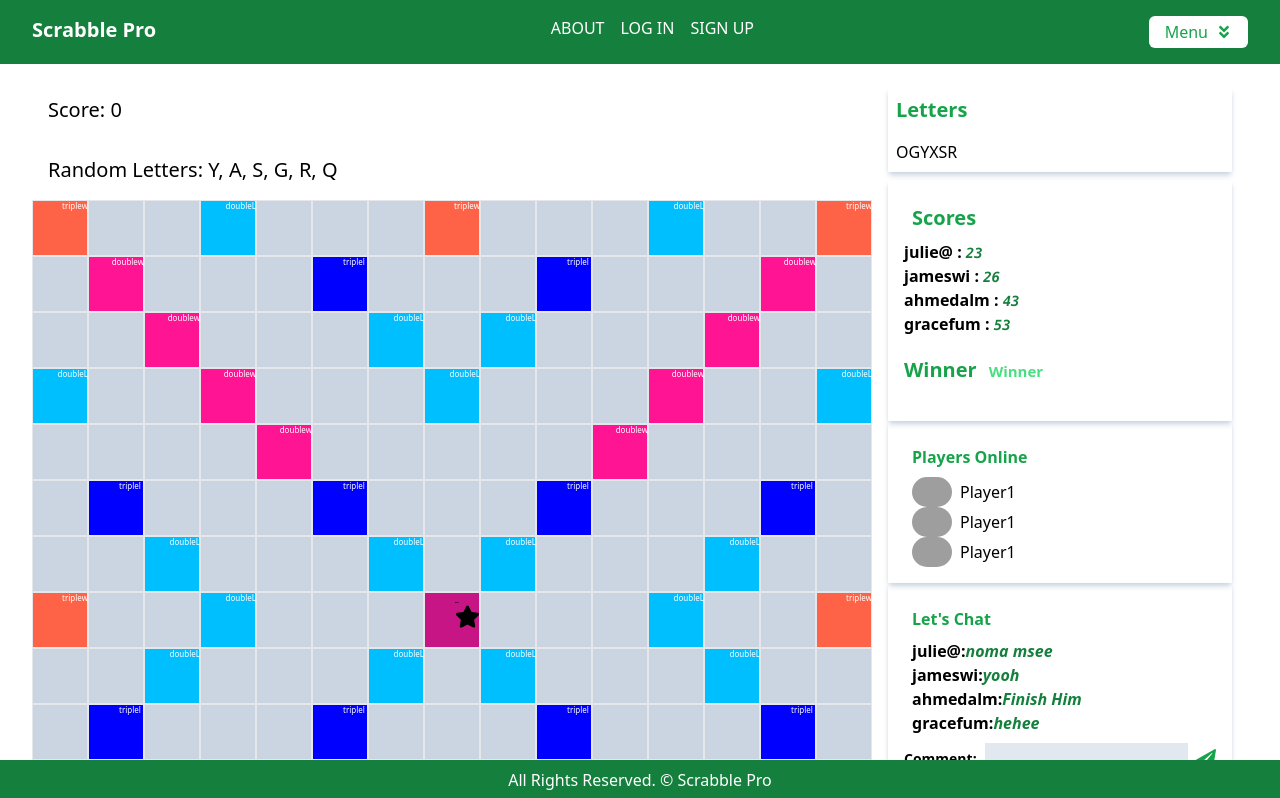
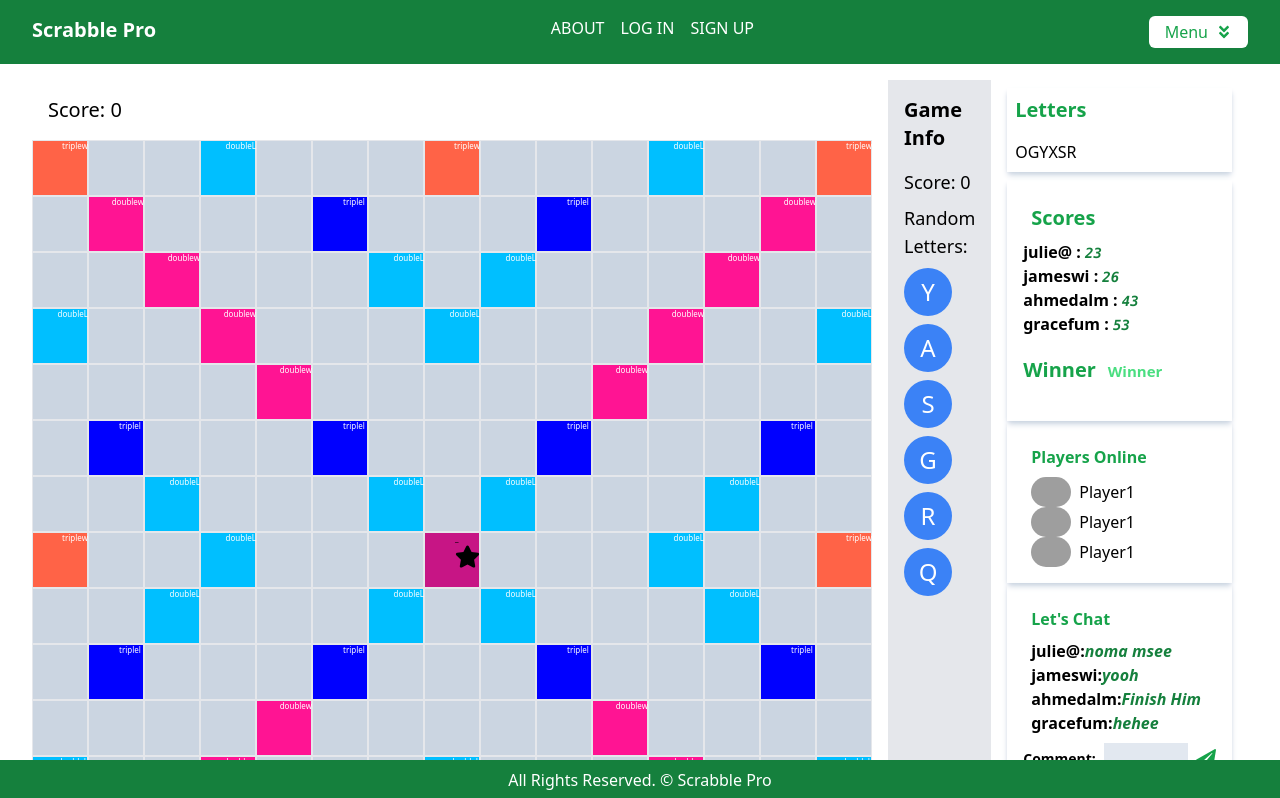
Before and after one commit to Topher254/scrabble, a React (Vite) app: page / in a window 1280 px wide. Shown: the top 798 px of the page. Built offline with nearby package versions, Linux system fonts and the light colour scheme; data requests are answered from the project's data file; grey boxes are pictures that could not be loaded.

Commit message:
better version

```diff
--- /dev/null
+++ b/src/Components/LetterCapture.jsx
@@ -0,0 +1,21 @@
+import React from "react";
+
+const LetterCapture = ({ onLetterSelect }) => {
+  const letters = ["A", "B", "C", "D", "E"]; // Example letters
+
+  return (
+    <div>
+      {letters.map((letter) => (
+        <button
+          key={letter}
+          onClick={() => onLetterSelect(letter)}
+          className="letter-button"
+        >
+          {letter}
+        </button>
+      ))}
+    </div>
+  );
+};
+
+export default LetterCapture;
--- a/src/Components/Maingame.jsx
+++ b/src/Components/Maingame.jsx
@@ -1,28 +1,20 @@
 import React from "react";
-
-import { GiBullets } from "react-icons/gi";
-import { FaAngleDown, FaBars } from "react-icons/fa";
-import Play from "./Play";
-import Play2 from "./Play2";
-import GridCell from "./GridCell";
-
+import Play2 from "./Player2";
 import FirstDiv from "./FirstDiv";
 import SecondDiv from "./SecondDiv";
 import Letters from "./Letters";
 import Comments from "./Comments";
-import Test from "./Test";
+
 
 const Maingame = () => {
   return (
-    <div className=" shadow-green-650 px-[1em] pb-[2em] mx-[1em] my-[1em] min-h-[60%] flex  ">
-      {/*playyy */}
-      <div className="flex   ">
+    <div className="shadow-green-650 px-[1em] pb-[2em] mx-[1em] my-[1em] min-h-[60%] flex">
+      <div className="flex">
         <Play2 className="flex" />
-
       </div>
 
-      <div className="px-[1em] w-full rounded-md ">
-        <div className="">
+      <div className="px-[1em] w-full rounded-md">
+        <div>
           <Letters className="py-2" />
           <FirstDiv className="py-2" />
           <SecondDiv className="py-2" />
--- a/src/Components/Play2.jsx
+++ b/src/Components/Player2.jsx
@@ -1,4 +1,3 @@
-
 import React, { useState, useEffect } from "react";
 import { FaStar } from "react-icons/fa";
 
@@ -306,7 +305,7 @@ const Play2 = () => {
   };
 
   const handleKeyPress = (e, rowIndex, colIndex) => {
-    if (e.key === 'Enter') {
+    if (e.key === 'Shift') {
       let inputLetter = e.target.value.toUpperCase(); // Convert to uppercase
 
       if (!randomLetters.includes(inputLetter)) {
@@ -370,9 +369,10 @@ const Play2 = () => {
   };
 
   return (
+    <div className="flex">
+      {/* Game Board */}
       <div className="flex flex-col">
         <div className="p-4 text-xl">Score: {score}</div>
-      <div className="p-4 text-xl">Random Letters: {randomLetters.join(", ")}</div>
         {GridArray.map((grid, rowIndex) => (
           <div key={rowIndex}>
             <div className="flex">
@@ -427,7 +427,29 @@ const Play2 = () => {
             </div>
           </div>
         ))}
+
       </div>
+
+      {/* Side Panel for Random Letters */}
+      <div className="flex flex-col bg-gray-200 p-4 ml-4">
+        <div className="text-xl font-bold mb-4">Game Info</div>
+        <div className="flex flex-col">
+          <div className="text-lg mb-2">Score: {score}</div>
+          <div className="text-lg mb-2">Random Letters:</div>
+          <div className="flex flex-wrap">
+            {randomLetters.map((letter, index) => (
+              <div
+                key={index}
+                className="flex items-center justify-center h-12 w-12 bg-blue-500 text-white rounded-full mr-2 mb-2 text-2xl"
+              >
+                {letter}
+              </div>
+            ))}
+          </div>
+        </div>
+      </div>
+    </div>
+
   );
 };
 
--- /dev/null
+++ b/src/Components/Words.jsx
@@ -0,0 +1,31 @@
+import React, { useState } from "react";
+
+const Words = ({ inputLetters, setInputLetters }) => {
+  const [words, setWords] = useState([]);
+
+  const handleEnterPress = (e) => {
+    if (e.key === "Enter") {
+      const word = inputLetters.join("");
+      setWords((prevWords) => [...prevWords, word]);
+      setInputLetters([]);
+    }
+  };
+
+  return (
+    <div className="mt-4">
+      <div className="text-lg font-bold mb-2">Formed Words:</div>
+      <div className="flex flex-wrap gap-2">
+        {words.map((word, index) => (
+          <div
+            key={index}
+            className="bg-gray-200 py-2 px-4 rounded-md text-lg font-bold"
+          >
+            {word}
+          </div>
+        ))}
+      </div>
+    </div>
+  );
+};
+
+export default Words;
```
Lines whose indentation alone changed are shown as unchanged.
